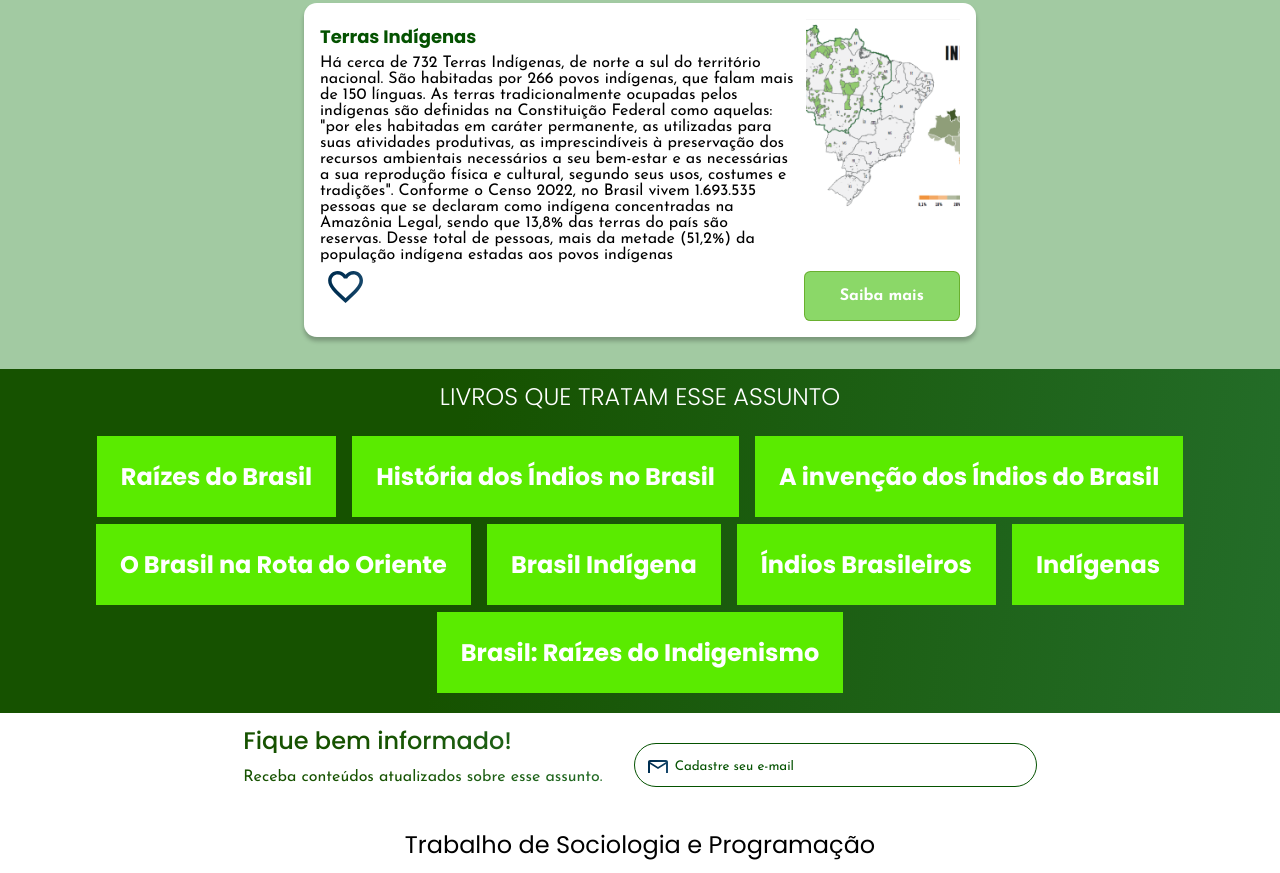
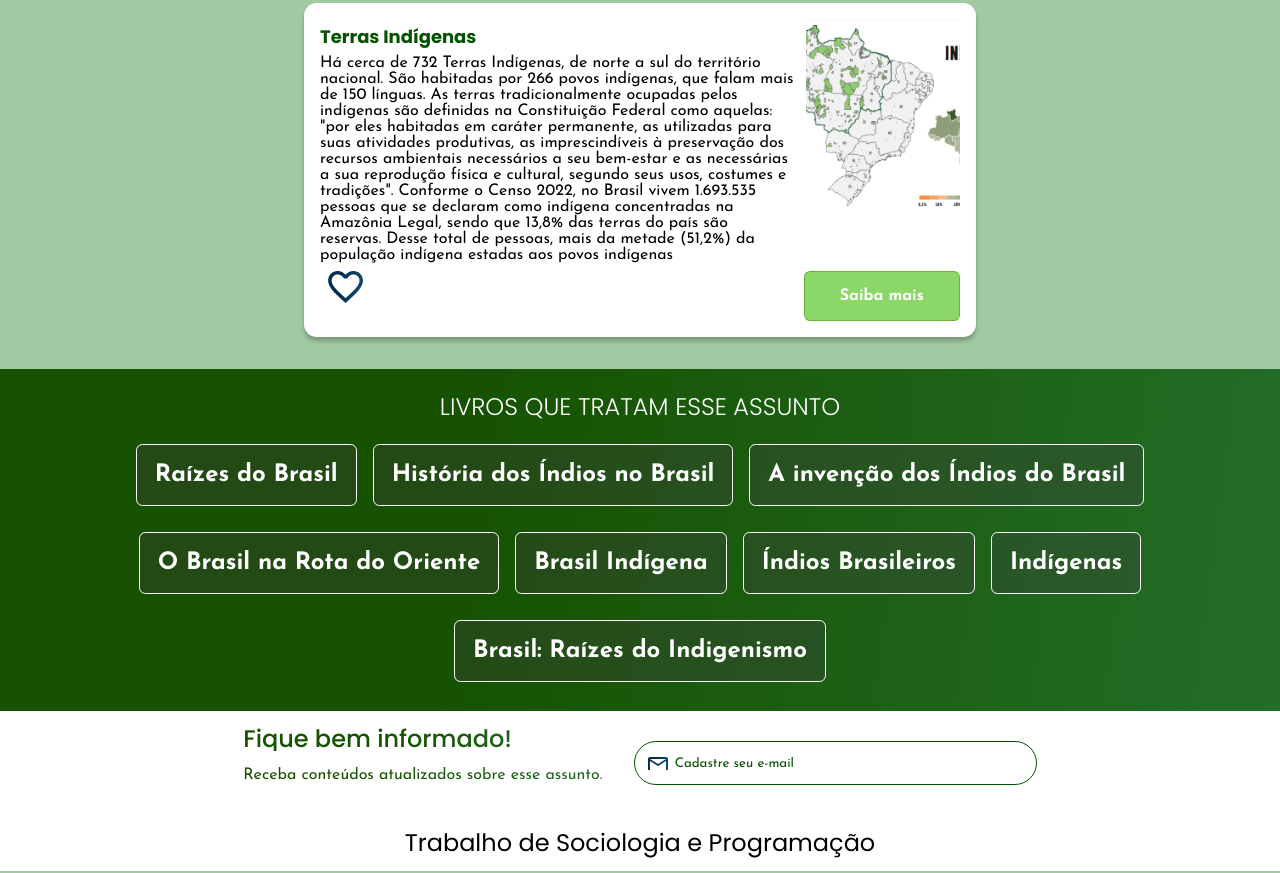
Before and after one commit to Branchertefa/Povos_ind-1as_reflex-es, a plain HTML site: page index.html in a window 1280 px wide. Shown: the part 4111-4984 px from the top of the page. Drawn offline with nearby package versions, Linux system fonts and the light colour scheme.

Commit message:
Update topicos.css

```diff
--- a/styles/topicos.css
+++ b/styles/topicos.css
@@ -5,9 +5,10 @@
 }
 
 .tópicos__titulo {
+    margin-top: .75vw;
     color: var(--branco);
     font-weight: 300;
-    margin-bottom: 1em;
+    margin-bottom: .5em;
 }
 
 .tópicos__lista {
@@ -22,11 +23,14 @@
 
 .tópicos__link {
     color: var(--branco);
-    padding: 1em;
-    background-color: var(--laranja);
+    padding: .75em;
+    background-color: rgba(60, 60, 60, 0.35);
     text-decoration: none;
+    border-radius: .5vw;
+    border: solid .1vw var(--branco);
     font-size: 14px;
-    font-weight: 700;
+    font-weight: 600;
+    font-family: var(--fonte-secundario);
 }
 
 @media screen and (min-width: 1024px) {
```
